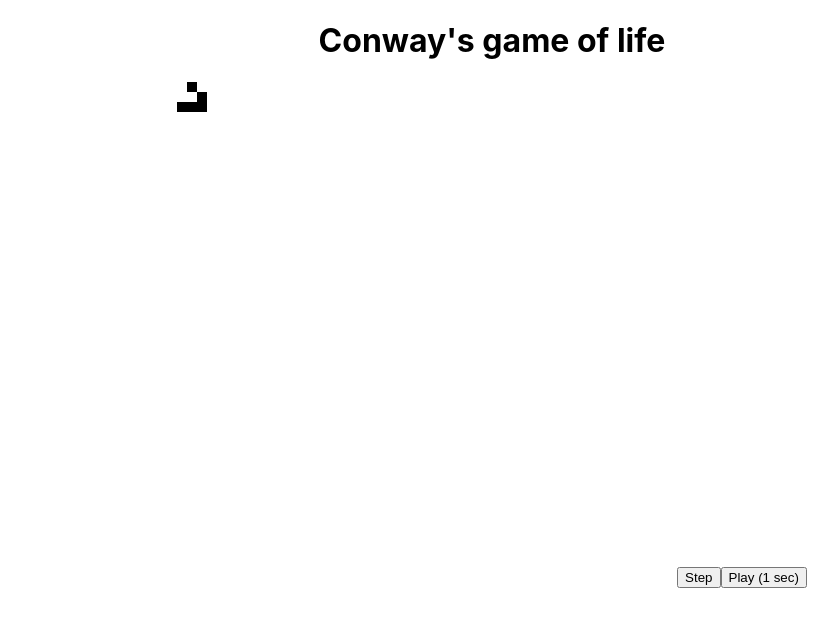
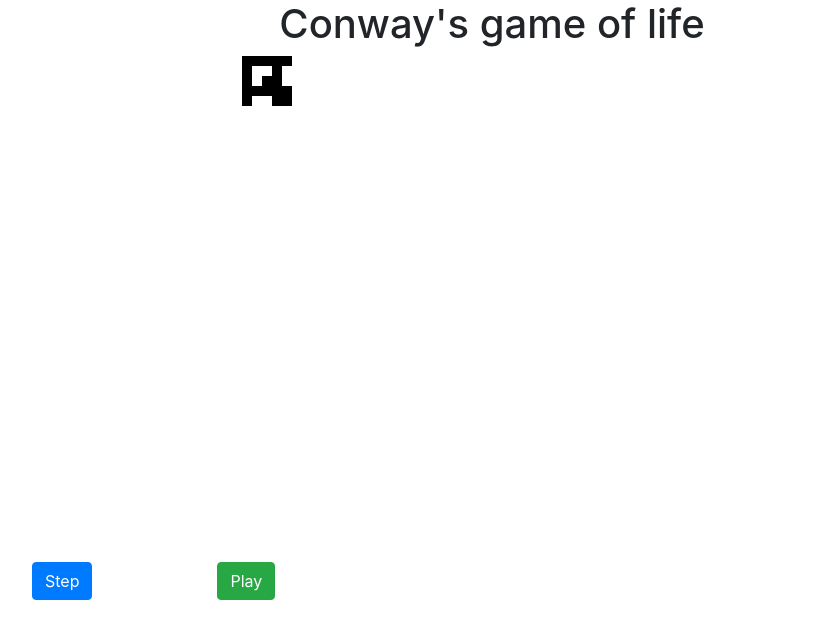
Before and after one commit to javilaotz/react-conway, a React (Create React App) app in the folder game_of_life/: page / in a window 1280 px wide. Shown: the top 638 px of the page, without its empty margins (148-986 px from the left). Built offline with nearby package versions, Linux system fonts and the light colour scheme.

Commit message:
Adding react bootstrap and changing some conditionals in the switch

```diff
--- a/game_of_life/package.json
+++ b/game_of_life/package.json
@@ -3,10 +3,12 @@
   "version": "0.1.0",
   "private": true,
   "dependencies": {
+    "bootstrap": "^4.1.3",
     "immutability-helper": "^2.8.1",
     "react": "^16.6.3",
     "react-dom": "^16.6.3",
-    "react-scripts": "2.1.1"
+    "react-scripts": "2.1.1",
+    "reactstrap": "^6.5.0"
   },
   "scripts": {
     "start": "react-scripts start",
--- a/game_of_life/src/components/conway.jsx
+++ b/game_of_life/src/components/conway.jsx
@@ -1,4 +1,5 @@
 import React, { Component } from 'react'
+import { Row, Col, Container, Button } from 'reactstrap'
 
 export default class conway extends Component {
     constructor(props){
@@ -41,7 +42,7 @@ export default class conway extends Component {
 
     //Setting live cells
     populateGrid(){
-        this.glider()
+        this.seed()
     }
 
     //Plot Grid
@@ -81,9 +82,6 @@ export default class conway extends Component {
 
         theGrid.map((row, row_index) => {
             row.map((item, col_index) => {
-                    if (row_index === 2) {
-                        //debugger
-                    }
 
                     let totalCells = 0;  //amount of live neghtbour
 
@@ -100,39 +98,31 @@ export default class conway extends Component {
 
                     //middle left:
                     totalCells = this.checkCell(pos_x - 1, pos_y, theGrid, totalCells)
-                    //middle center:
-                    //not necessary, current cell position
                     //middle right:
                     totalCells = this.checkCell(pos_x + 1, pos_y, theGrid, totalCells)
 
-                    //top left:
+                    //bottom left:
                     totalCells = this.checkCell(pos_x - 1, pos_y + 1, theGrid, totalCells)
-                    //top center:
+                    //bottom center:
                     totalCells = this.checkCell(pos_x, pos_y + 1, theGrid, totalCells)
-                    //top right:
+                    //bottom right:
                     totalCells = this.checkCell(pos_x + 1, pos_y + 1, theGrid, totalCells)
 
-                    /*
-                    Any live cell with fewer than two live neighbors dies, as if by underpopulation.
-                    Any live cell with two or three live neighbors lives on to the next generation.
-                    Any live cell with more than three live neighbors dies, as if by overpopulation.
-                    Any dead cell with exactly three live neighbors becomes a live cell, as if by reproduction.
-                    */
                     switch (totalCells) {
-                        case totalCells < 2 :
+                        case (totalCells < 2) :
                             if (item===1) {
                                 mirrorGrid[pos_x][pos_y] = 0 //Dies by underpopulation
                             }
                             break;
-                        case totalCells===2:
+                        case 2:
                             if (item===1) {
                                 mirrorGrid[pos_x][pos_y] = 1 //Lives
                             }
                             break;
-                        case totalCells===3:
+                        case 3:
                                 mirrorGrid[pos_x][pos_y] = 1 //Lives by reproduction or pass to the next generation
                             break;
-                        case totalCells > 3 :
+                        case (totalCells > 3) :
                             if (item===1) {
                                 mirrorGrid[pos_x][pos_y] = 0 //Dies by overpopulation
                             }
@@ -143,7 +133,6 @@ export default class conway extends Component {
                             }
                     }
                     return 0;
-
             })
             return 0;
         })
@@ -175,6 +164,7 @@ export default class conway extends Component {
     componentDidMount() {
         this.populateGrid()
         this.plotGrid()
+        this.interval = setInterval(this.tick, 1000);
     }
     componentWillMount(){
         clearInterval(this.interval)
@@ -183,10 +173,18 @@ export default class conway extends Component {
     render() {
         return (
         <div>
-            <h1>Conway's game of life</h1>
-           <canvas ref="canvas" width={500} height={500}  />
-           <button onClick={this.tick}>Step</button>
-           <button onClick={this.action}>Play (1 sec)</button>
+            <Container>
+                <Row>
+                    <Col><h1>Conway's game of life</h1></Col>
+                </Row>
+                <Row>
+                    <Col><canvas ref="canvas" width={500} height={500}  /></Col>
+                </Row>
+                <Row>
+                    <Col sm={{ size: 'auto', offset: 1 }}><Button color="primary" onClick={this.tick}>Step</Button></Col>
+                    <Col sm={{ size: 'auto', offset: 1 }}><Button color="success" onClick={this.action}>Play</Button></Col>
+                </Row>
+            </Container>
        </div>
        )
    }
--- a/game_of_life/src/index.js
+++ b/game_of_life/src/index.js
@@ -3,6 +3,7 @@ import ReactDOM from 'react-dom';
 import './index.css';
 import App from './App';
 import * as serviceWorker from './serviceWorker';
+import 'bootstrap/dist/css/bootstrap.min.css';
 
 ReactDOM.render(<App />, document.getElementById('root'));
 
```
Also changed, not shown: 2 other files (tests, documents, lock files or other folders).
